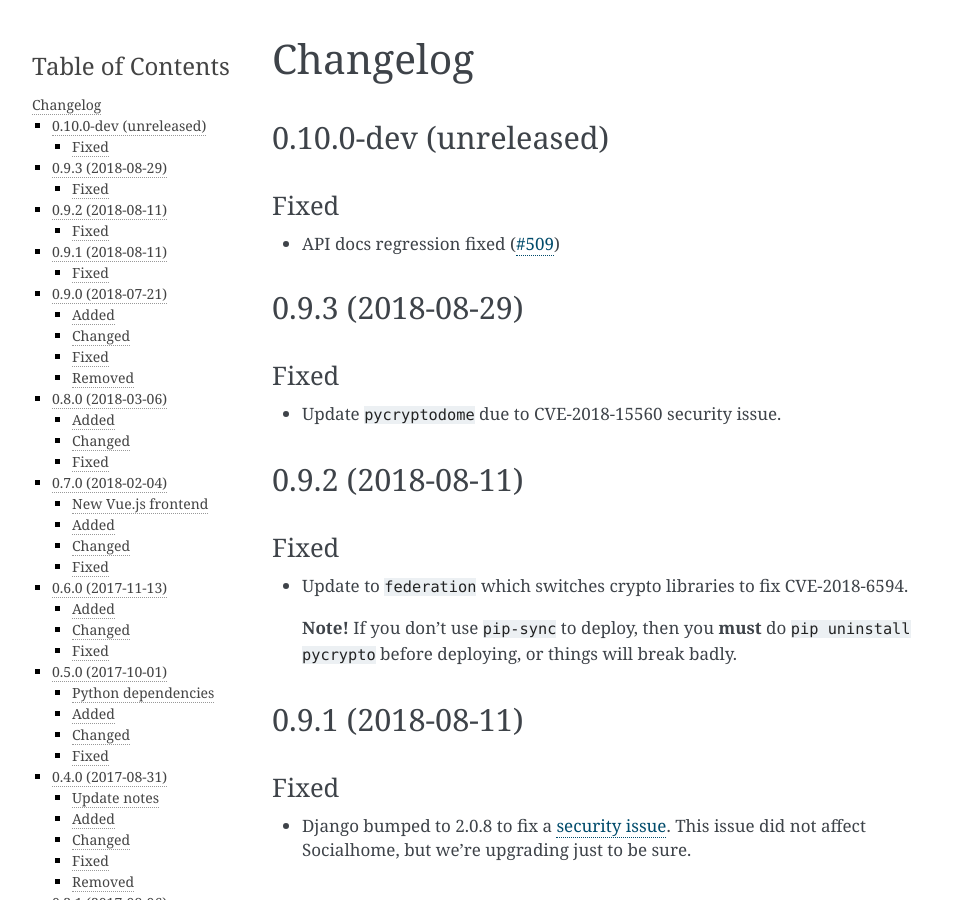
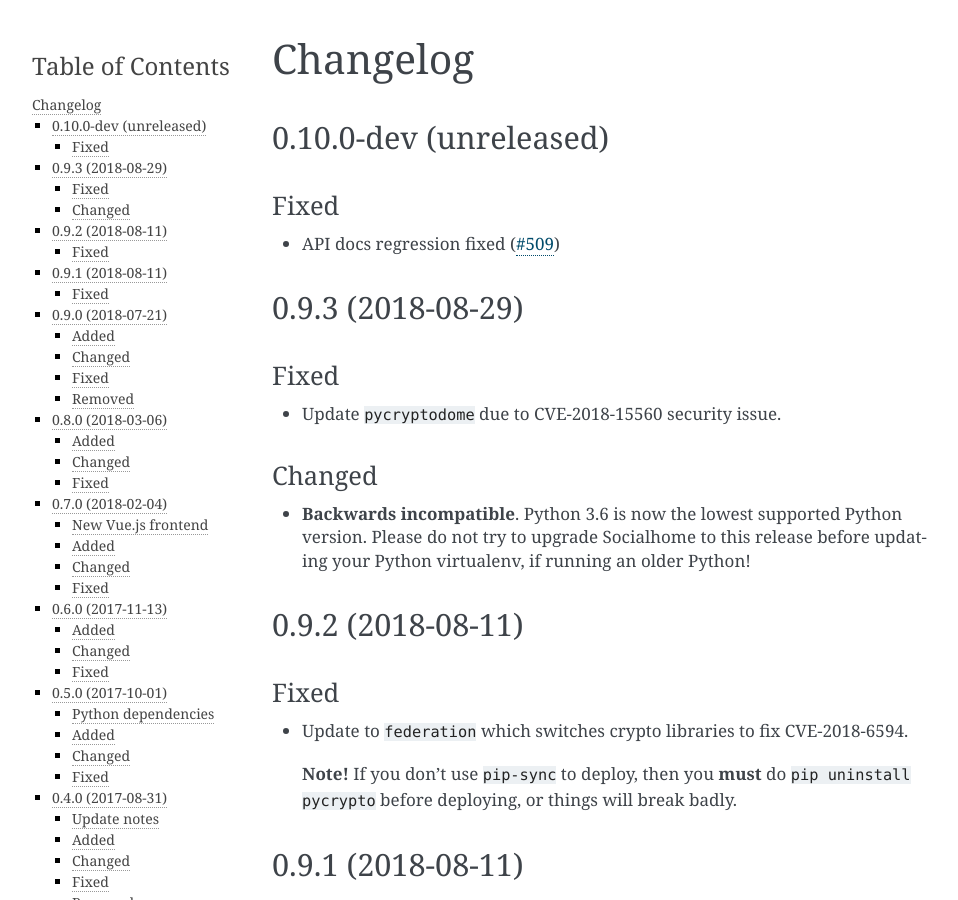
Before and after one commit to jaywink/socialhome, a Sphinx documentation site: the page built from docs/changelog.rst, in a window 1280 px wide and 900 px high. Shown: the whole window, without its empty margins (148-1106 px from the left). Built offline with Sphinx 7.4.7, drawn with Linux system fonts in a browser that asks for light colours.

Commit message:
Bump minimum required Python version to 3.6

```diff
--- a/docs/changelog.rst
+++ b/docs/changelog.rst
@@ -18,6 +18,11 @@ Fixed
 .....
 
 * Update ``pycryptodome`` due to CVE-2018-15560 security issue.
+
+Changed
+.......
+
+* **Backwards incompatible**. Python 3.6 is now the lowest supported Python version. Please do not try to upgrade Socialhome to this release before updating your Python virtualenv, if running an older Python!
 
 0.9.2 (2018-08-11)
 ------------------
--- a/docs/development.rst
+++ b/docs/development.rst
@@ -19,7 +19,7 @@ Instructions are for Ubuntu 16.04+ (+ simple Alpine 3.6 dependencies script). Pl
 Python Virtualenv
 .................
 
-Python 3.4, 3.5 and 3.6 are officially tested against. Ensure the following are installed:
+Python 3.6 is the minimum supported version. Ensure the following are installed:
 
 * Python system dependencies
 * NodeJS (version 6-8)
--- a/docs/installation/ubuntu.rst
+++ b/docs/installation/ubuntu.rst
@@ -227,6 +227,8 @@ Add the following lines to your ``.bashrc`` and reload it via ``source ~/.bashrc
 Create Python virtualenv
 ''''''''''''''''''''''''
 
+Python 3.6+ is required! If your system Python 3 is not at least this version, please install Python 3.6 and replace ``/usr/bin/python3`` in the below command with the path to the Python 3.6 binary.
+
 ::
 
     mkvirtualenv -p /usr/bin/python3 socialhome
```
Also changed, not shown: .travis.yml, 3 other files.
